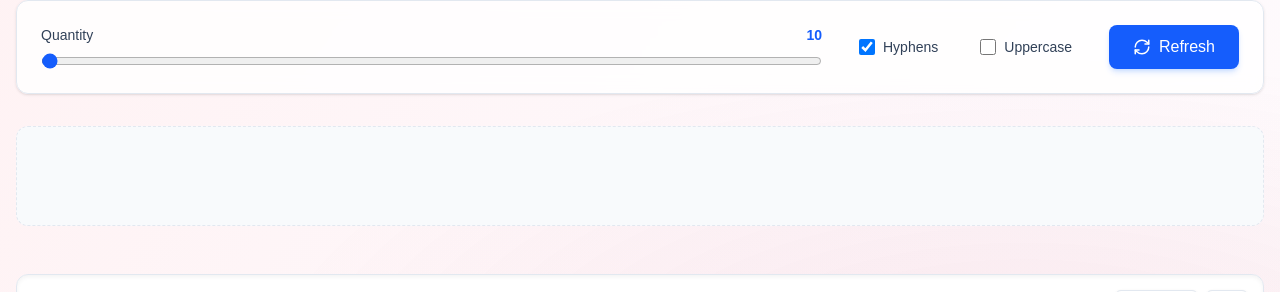
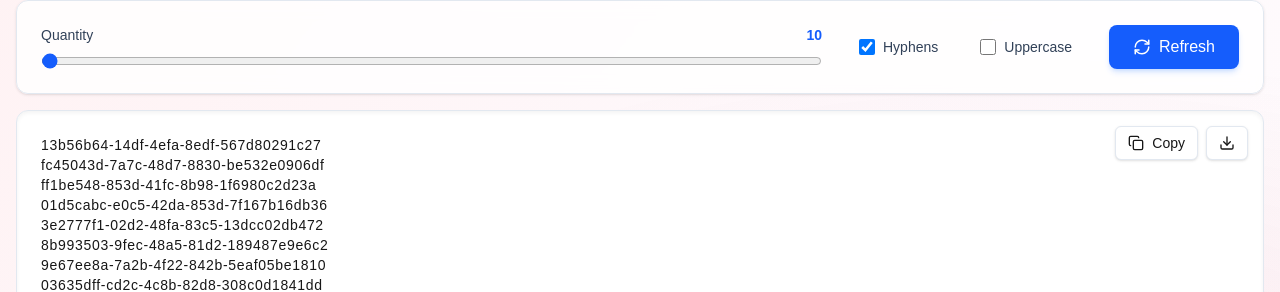
Before and after one commit to denesvaghani/textgauge-frontend, a Next.js app: page /uuid-generator in a window 1280 px wide. Shown: the part 429-721 px from the top of the page. Built offline with nearby package versions, Linux system fonts and the light colour scheme; no server answers.

Commit message:
fix(ui): Remove unwanted in-article ad slot from UUID Generator

```diff
--- a/src/app/uuid-generator/UuidGeneratorClient.tsx
+++ b/src/app/uuid-generator/UuidGeneratorClient.tsx
@@ -124,13 +124,7 @@ export default function UuidGeneratorClient() {
               </div>
             </div>
 
-                <div className="mt-4 mb-0">
-                  <DynamicAd
-                  adSlot={process.env.NEXT_PUBLIC_AD_SLOT_IN_ARTICLE || ""}
-                  layout="in-article"
-                  style={{ display: 'block', width: '100%', maxWidth: '100%' }}
-                  />
-                </div>
+
 
             {/* Output Area */}
             <div className="relative">
```
